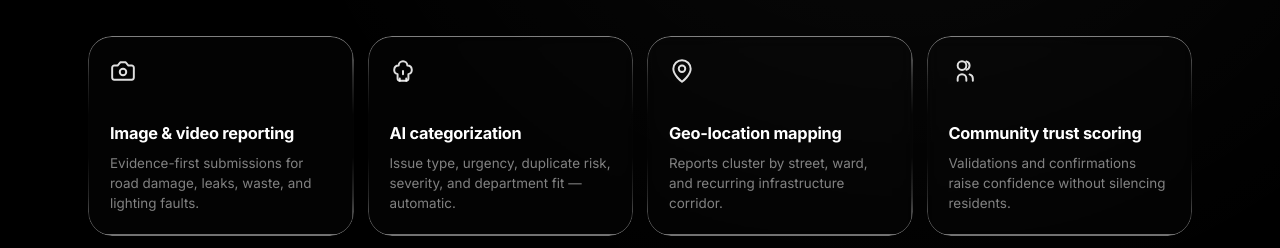
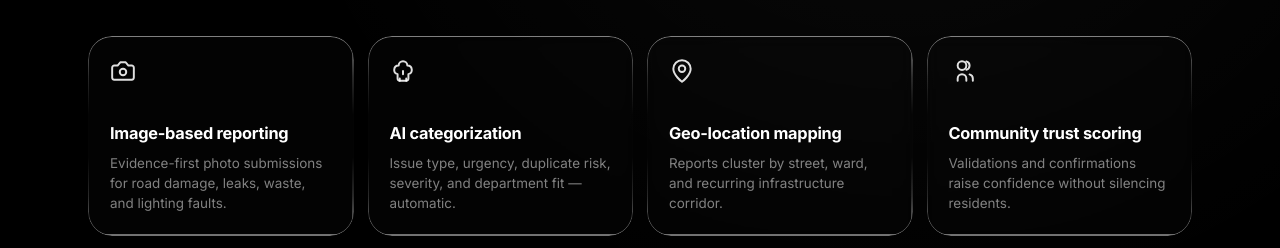
Before and after one commit to aariz51/Community-Hero---Hyperlocal-Problem-Solver, a React (Vite) app: page / in a window 1280 px wide. Shown: the part 2940-3188 px from the top of the page. Built offline with nearby package versions, Linux system fonts and the light colour scheme; no server answers; the database is empty.

Commit message:
Accuracy: correct feature copy to 'Image-based reporting' (video not supported)

```diff
--- a/src/pages/Landing.jsx
+++ b/src/pages/Landing.jsx
@@ -14,7 +14,7 @@ const STEPS = [
   ['06', 'Progress is tracked', 'Status stays public from assignment to repair and verified closure.'],
 ]
 const FEATURES = [
-  ['camera', 'Image & video reporting', 'Evidence-first submissions for road damage, leaks, waste, and lighting faults.'],
+  ['camera', 'Image-based reporting', 'Evidence-first photo submissions for road damage, leaks, waste, and lighting faults.'],
   ['ai', 'AI categorization', 'Issue type, urgency, duplicate risk, severity, and department fit — automatic.'],
   ['pin', 'Geo-location mapping', 'Reports cluster by street, ward, and recurring infrastructure corridor.'],
   ['users', 'Community trust scoring', 'Validations and confirmations raise confidence without silencing residents.'],
```
